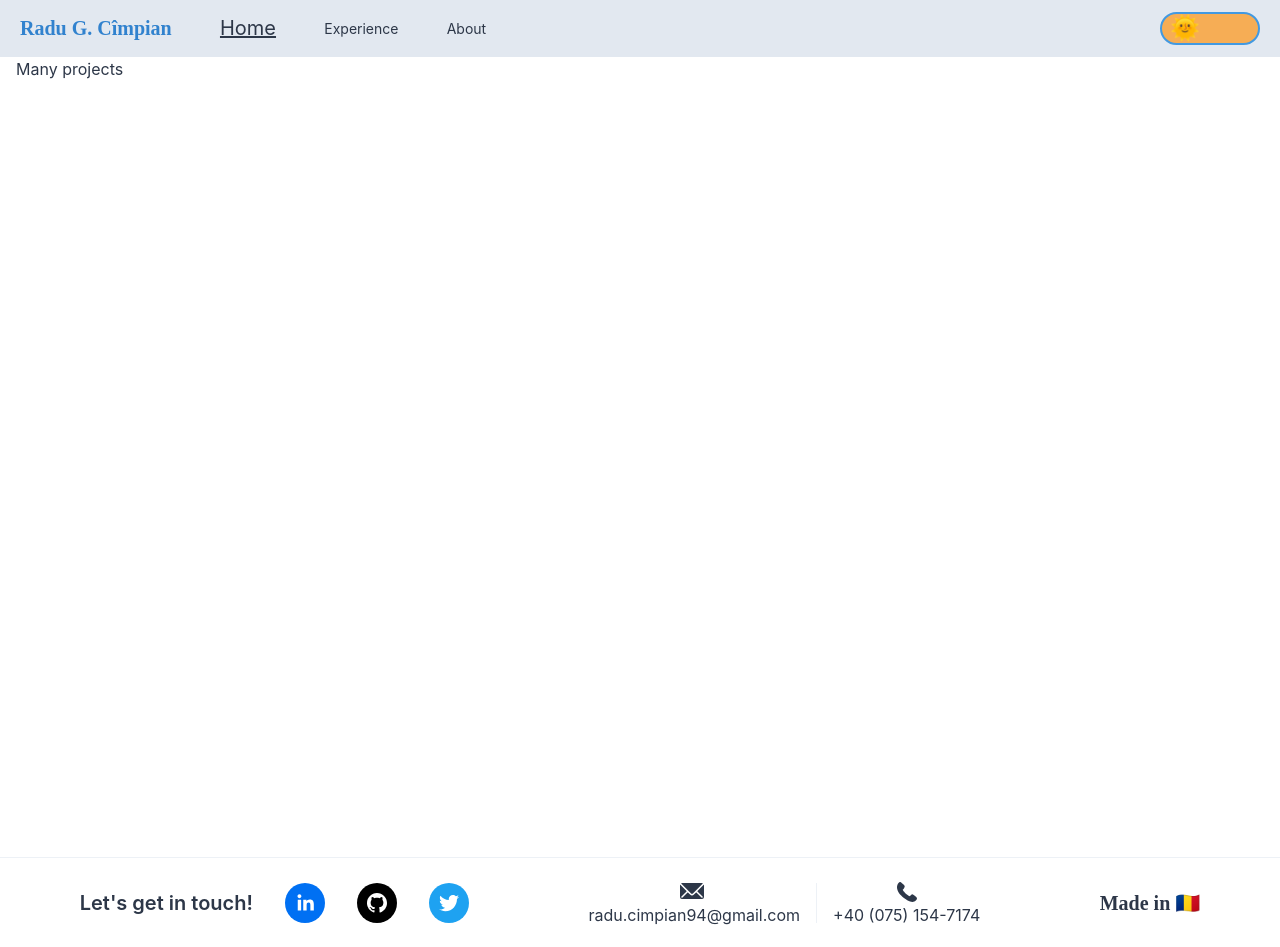
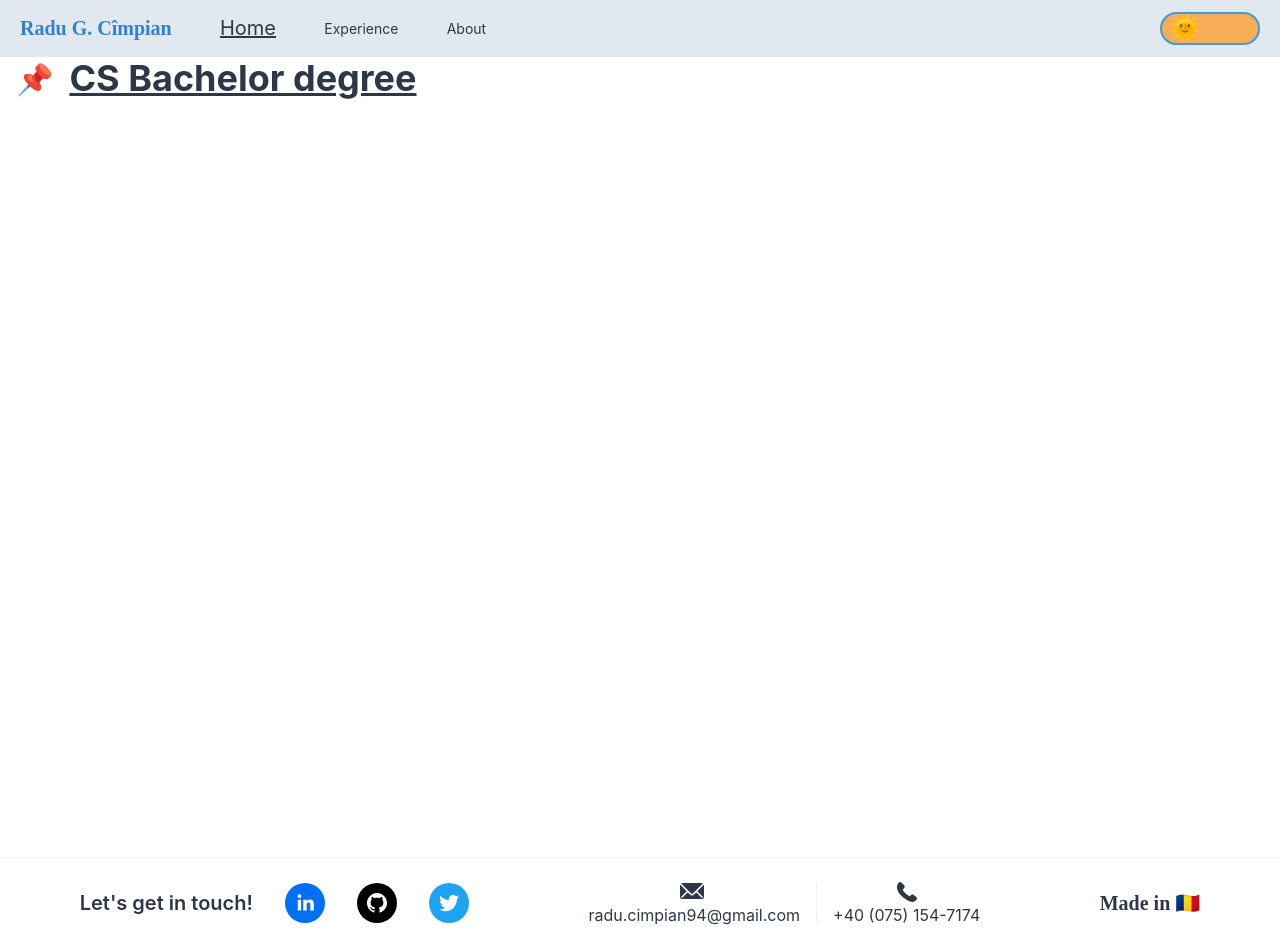
Before and after one commit to cimpianRadu/personal-website, a Next.js app: page /experience in a window 1280 px wide. Built offline with nearby package versions, Linux system fonts and the light colour scheme.

Commit message:
feat: create timeline item title

```diff
--- /dev/null
+++ b/components/BulletItem/BulletItem.js
@@ -0,0 +1,12 @@
+import { Flex, Heading, Text } from '@chakra-ui/react';
+
+export const BulletItem = ({ title = 'Title' }) => {
+  return (
+    <Flex flexDirection="row">
+      <Text fontSize={30} marginRight="4">
+        📌
+      </Text>
+      <Heading as="u">{title}</Heading>
+    </Flex>
+  );
+};
--- a/components/index.js
+++ b/components/index.js
@@ -6,3 +6,4 @@ export * from './TechStackCardAnimated/TechStackCardAnimated';
 export * from './TechStack/TechStack';
 export * from './TechStackCard/TechStackCard';
 export * from './Carousel/Carousel';
+export * from './BulletItem/BulletItem';
--- a/pages/experience.js
+++ b/pages/experience.js
@@ -1,9 +1,10 @@
 import { Flex, Text } from '@chakra-ui/layout';
 import styles from '../styles/Home.module.css';
+import { BulletItem } from '../components';
 
 const Experience = () => (
   <Flex className={styles.container} flex={1}>
-    <Text>Many projects</Text>
+    <BulletItem title="CS Bachelor degree" />
   </Flex>
 );
 
```
Also changed, not shown: components/BulletItem/BulletItem.module.css (added).
